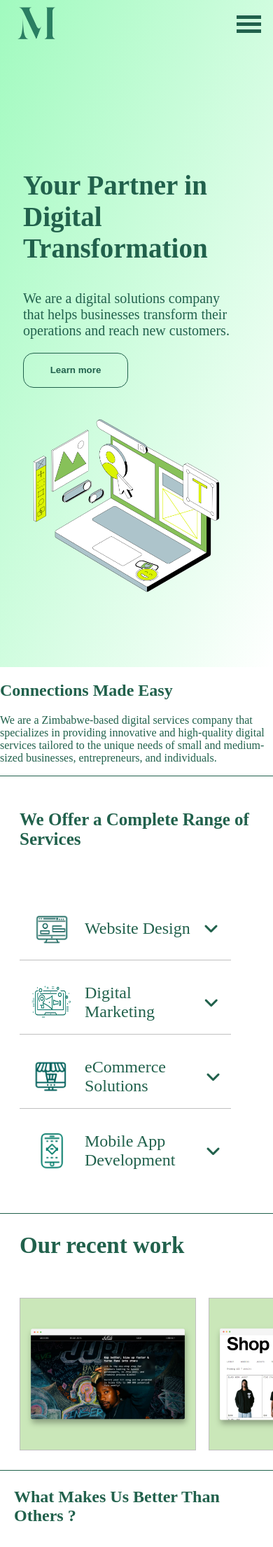
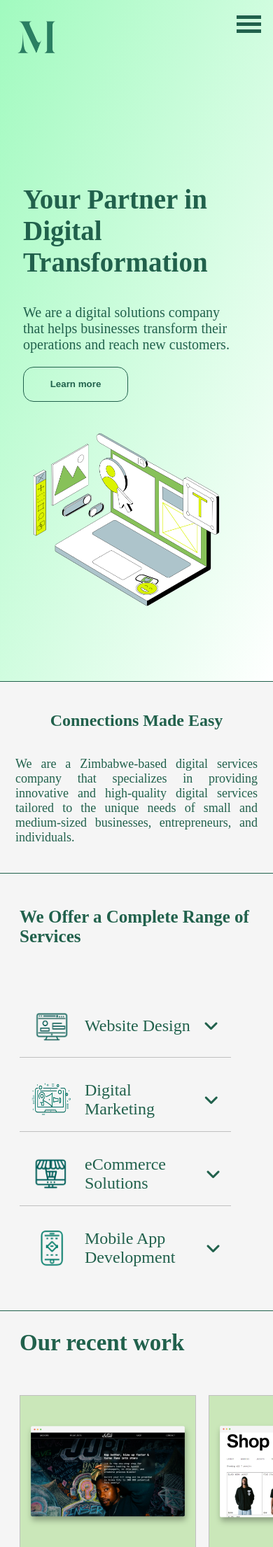
Before and after one commit to mayjaz/mayjaz.github.io, a PHP site: page /index.html in a window 390 px wide; the page is wider, and only the part inside the window is pictured. Shown: the top 2210 px of that part at 70% size. Run offline with PHP 8.4, Linux system fonts and the light colour scheme; some libraries are stand-ins or nearby versions; some web fonts are replaced.

Commit message:
Update style.css

```diff
--- a/assets/css/style.css
+++ b/assets/css/style.css
@@ -18,6 +18,7 @@ details {
 
 details>p{
     font-size: 18px;
+    text-align: justify;
   }
 
   details>summary span.icon {
@@ -83,7 +84,7 @@ details>p{
 }
 
 section {
-    background-color: white;
+    background-color: whitesmoke;
     border-bottom: 0.5px solid #21614c;
 }
 .nav-links a {
@@ -103,7 +104,7 @@ body {
     font-family: 'Ovo', serif;
     color: rgb(33, 97, 76);
     margin: 0;
-    background-color: white;
+    background-color: whitesmoke;
 }
 
 
@@ -146,7 +147,7 @@ article {
     display: grid;
     grid-template-columns: 1fr 2fr;
     grid-gap: 1em;
-    background-color: white;
+    background-color: whitesmoke;
     padding: 28px;
     border-top: 1px solid rgb(33, 97, 76);
    /* border-bottom: 1px solid rgb(33, 97, 76);*/
@@ -172,7 +173,7 @@ article {
 
 .best1 img {
     border: none;
-    padding-left: 150px;
+    padding-left: 15px;
     height: 380px;
     width: auto;
 }
@@ -183,7 +184,8 @@ article {
 }
 
 .best p {
-    padding: 10px;
+   margin-right: 15px;
+    text-align: justify;
 }
 #section3 p{
     font-size: 18px;
@@ -393,6 +395,22 @@ footer a {
 
 }
 
+.intro{
+    display: grid;
+  margin: 82px;
+
+}
+.intro h2 {
+    display: grid;
+    place-content: center;
+}
+.intro p {
+    display: grid;
+    place-content: center;
+    font-size: 28px;
+    text-align: justify;
+}
+
 input::-webkit-input-placeholder, textarea::-webkit-input-placeholder {
     color: #21614c;
     font-size: 0.875em;
@@ -568,7 +586,7 @@ input::-webkit-input-placeholder, textarea::-webkit-input-placeholder {
     float: left;
 
 
- ;
+    padding-top:20px;
     line-height: 70px;
     font-size: 1.5em;
 }
@@ -761,7 +779,7 @@ nav ul li ul li a{
 
     #services {
         grid-template-columns: 1fr;
-        background-color: white;
+        background-color: whitesmoke;
     }
 
     .web{
@@ -801,7 +819,21 @@ nav ul li ul li a{
 
     .best1 img {
         height: 330px;
-        padding-left: 80px;
+        padding-left: 28px;
+    }
+
+    .intro p {
+
+        font-size: 18px;
+        text-align: justify;
+    }
+
+    .intro {
+        margin: 22px;
+    }
+
+    header {
+        border-bottom: #21614c solid 0.5px;
     }
 
 #section3 li{
```
